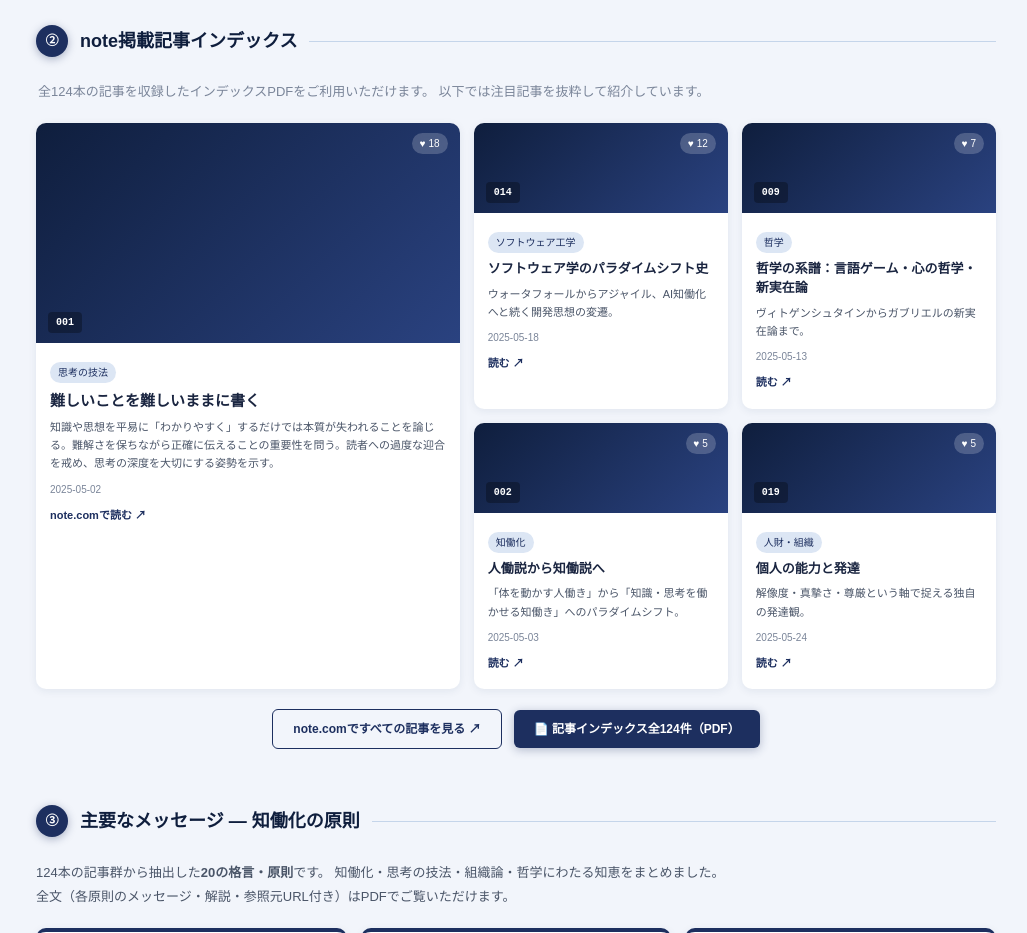
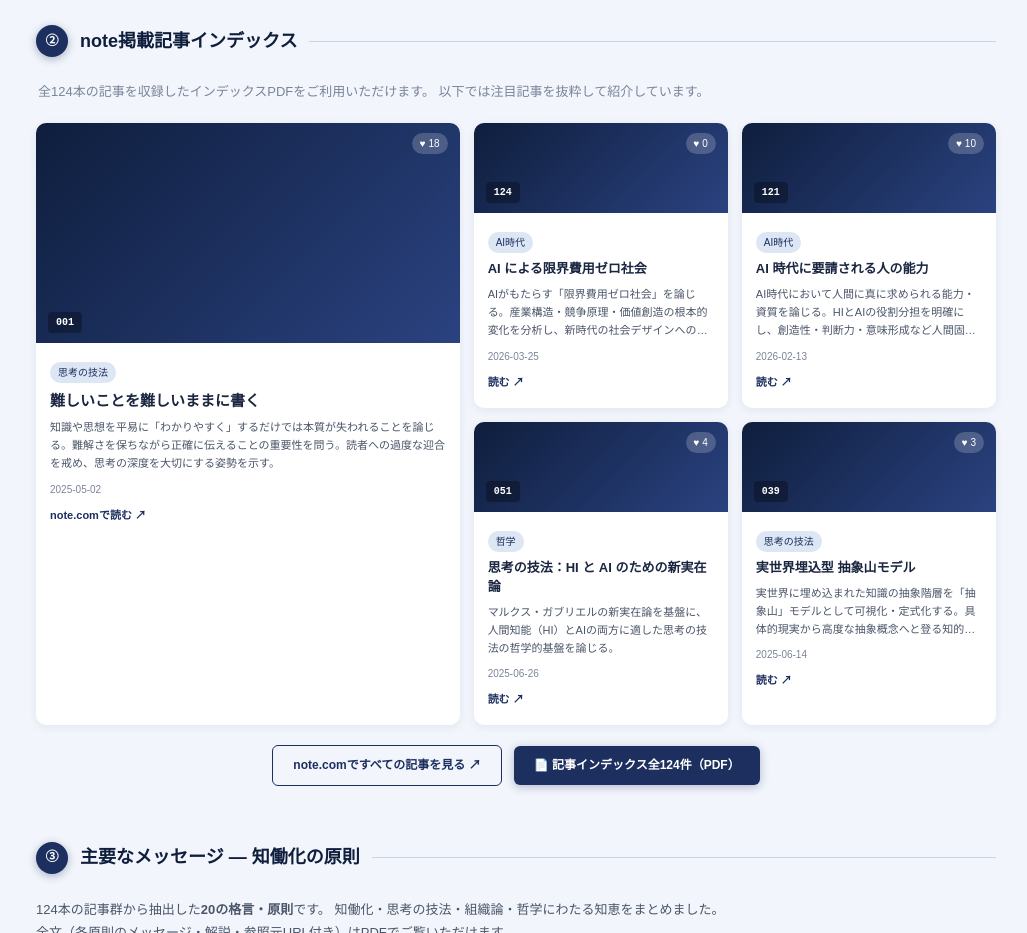
Before and after one commit to otsukishigeru/NoteSite, a plain HTML site: page index.html in a window 1280 px wide. Shown: the part 1060-1993 px from the top of the page, without its empty margins (124-1151 px from the left). Drawn offline with Linux system fonts and the light colour scheme.

Commit message:
note記事インデックスの紹介5件を更新
001（難しいことを難しいままに書く）はそのままに、
・014→124「AI による限界費用ゼロ社会」
・009→121「AI 時代に要請される人の能力」
・002→051「思考の技法：HI と AI のための新実在論」
・019→039「実世界埋込型 抽象山モデル」
に差し替え。

Co-Authored-By: Claude Sonnet 4.6 <noreply@anthropic.com>

```diff
--- a/index.html
+++ b/index.html
@@ -170,60 +170,60 @@
       <!-- サブ記事 1 -->
       <article class="art-card">
         <div class="art-thumb">
-          <div class="art-hearts">♥ 12</div>
-          <div class="art-num">014</div>
+          <div class="art-hearts">♥ 0</div>
+          <div class="art-num">124</div>
         </div>
         <div class="art-info">
-          <span class="art-tag">ソフトウェア工学</span>
-          <h3 class="art-title">ソフトウェア学のパラダイムシフト史</h3>
-          <p class="art-desc">ウォータフォールからアジャイル、AI知働化へと続く開発思想の変遷。</p>
-          <div class="art-meta">2025-05-18</div>
-          <a class="art-link" href="https://note.com/ichi_s_otsuki/n/n00cb318c636d" target="_blank" rel="noopener">読む ↗</a>
+          <span class="art-tag">AI時代</span>
+          <h3 class="art-title">AI による限界費用ゼロ社会</h3>
+          <p class="art-desc">AIがもたらす「限界費用ゼロ社会」を論じる。産業構造・競争原理・価値創造の根本的変化を分析し、新時代の社会デザインへの示唆を提供する。</p>
+          <div class="art-meta">2026-03-25</div>
+          <a class="art-link" href="https://note.com/ichi_s_otsuki/n/n6977fbce4e84" target="_blank" rel="noopener">読む ↗</a>
         </div>
       </article>
 
       <!-- サブ記事 2 -->
       <article class="art-card">
         <div class="art-thumb">
-          <div class="art-hearts">♥ 7</div>
-          <div class="art-num">009</div>
+          <div class="art-hearts">♥ 10</div>
+          <div class="art-num">121</div>
         </div>
         <div class="art-info">
-          <span class="art-tag">哲学</span>
-          <h3 class="art-title">哲学の系譜：言語ゲーム・心の哲学・新実在論</h3>
-          <p class="art-desc">ヴィトゲンシュタインからガブリエルの新実在論まで。</p>
-          <div class="art-meta">2025-05-13</div>
-          <a class="art-link" href="https://note.com/ichi_s_otsuki/n/n6f6948f6fd13" target="_blank" rel="noopener">読む ↗</a>
+          <span class="art-tag">AI時代</span>
+          <h3 class="art-title">AI 時代に要請される人の能力</h3>
+          <p class="art-desc">AI時代において人間に真に求められる能力・資質を論じる。HIとAIの役割分担を明確にし、創造性・判断力・意味形成など人間固有の能力を提示する。</p>
+          <div class="art-meta">2026-02-13</div>
+          <a class="art-link" href="https://note.com/ichi_s_otsuki/n/neb02cd2ed246" target="_blank" rel="noopener">読む ↗</a>
         </div>
       </article>
 
       <!-- サブ記事 3 -->
       <article class="art-card">
         <div class="art-thumb">
-          <div class="art-hearts">♥ 5</div>
-          <div class="art-num">002</div>
+          <div class="art-hearts">♥ 4</div>
+          <div class="art-num">051</div>
         </div>
         <div class="art-info">
-          <span class="art-tag">知働化</span>
-          <h3 class="art-title">人働説から知働説へ</h3>
-          <p class="art-desc">「体を動かす人働き」から「知識・思考を働かせる知働き」へのパラダイムシフト。</p>
-          <div class="art-meta">2025-05-03</div>
-          <a class="art-link" href="https://note.com/ichi_s_otsuki/n/na2c302d3063d" target="_blank" rel="noopener">読む ↗</a>
+          <span class="art-tag">哲学</span>
+          <h3 class="art-title">思考の技法：HI と AI のための新実在論</h3>
+          <p class="art-desc">マルクス・ガブリエルの新実在論を基盤に、人間知能（HI）とAIの両方に適した思考の技法の哲学的基盤を論じる。</p>
+          <div class="art-meta">2025-06-26</div>
+          <a class="art-link" href="https://note.com/ichi_s_otsuki/n/n5d956db3dc96" target="_blank" rel="noopener">読む ↗</a>
         </div>
       </article>
 
       <!-- サブ記事 4 -->
       <article class="art-card">
         <div class="art-thumb">
-          <div class="art-hearts">♥ 5</div>
-          <div class="art-num">019</div>
+          <div class="art-hearts">♥ 3</div>
+          <div class="art-num">039</div>
         </div>
         <div class="art-info">
-          <span class="art-tag">人財・組織</span>
-          <h3 class="art-title">個人の能力と発達</h3>
-          <p class="art-desc">解像度・真摯さ・尊厳という軸で捉える独自の発達観。</p>
-          <div class="art-meta">2025-05-24</div>
-          <a class="art-link" href="https://note.com/ichi_s_otsuki/n/na0c34680dd60" target="_blank" rel="noopener">読む ↗</a>
+          <span class="art-tag">思考の技法</span>
+          <h3 class="art-title">実世界埋込型 抽象山モデル</h3>
+          <p class="art-desc">実世界に埋め込まれた知識の抽象階層を「抽象山」モデルとして可視化・定式化する。具体的現実から高度な抽象概念へと登る知的プロセスをモデル化する。</p>
+          <div class="art-meta">2025-06-14</div>
+          <a class="art-link" href="https://note.com/ichi_s_otsuki/n/nb61684c10bed" target="_blank" rel="noopener">読む ↗</a>
         </div>
       </article>
 
```
